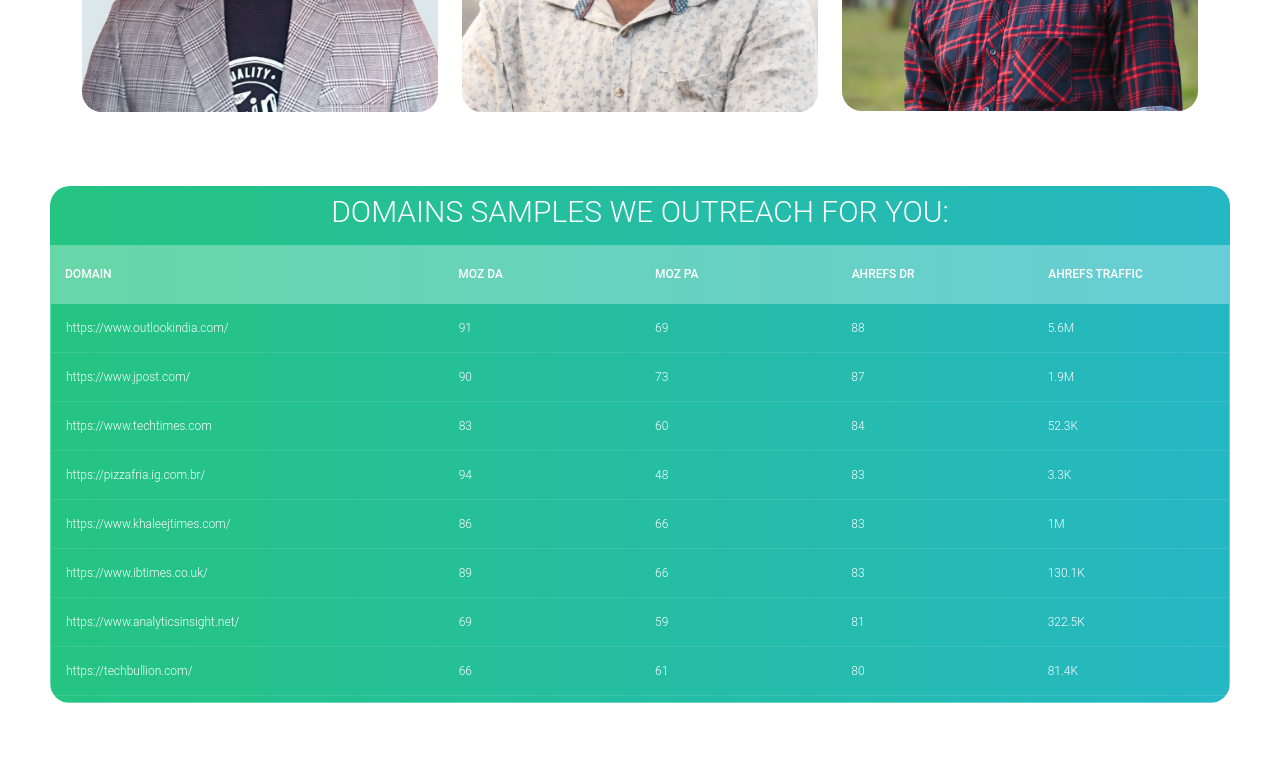
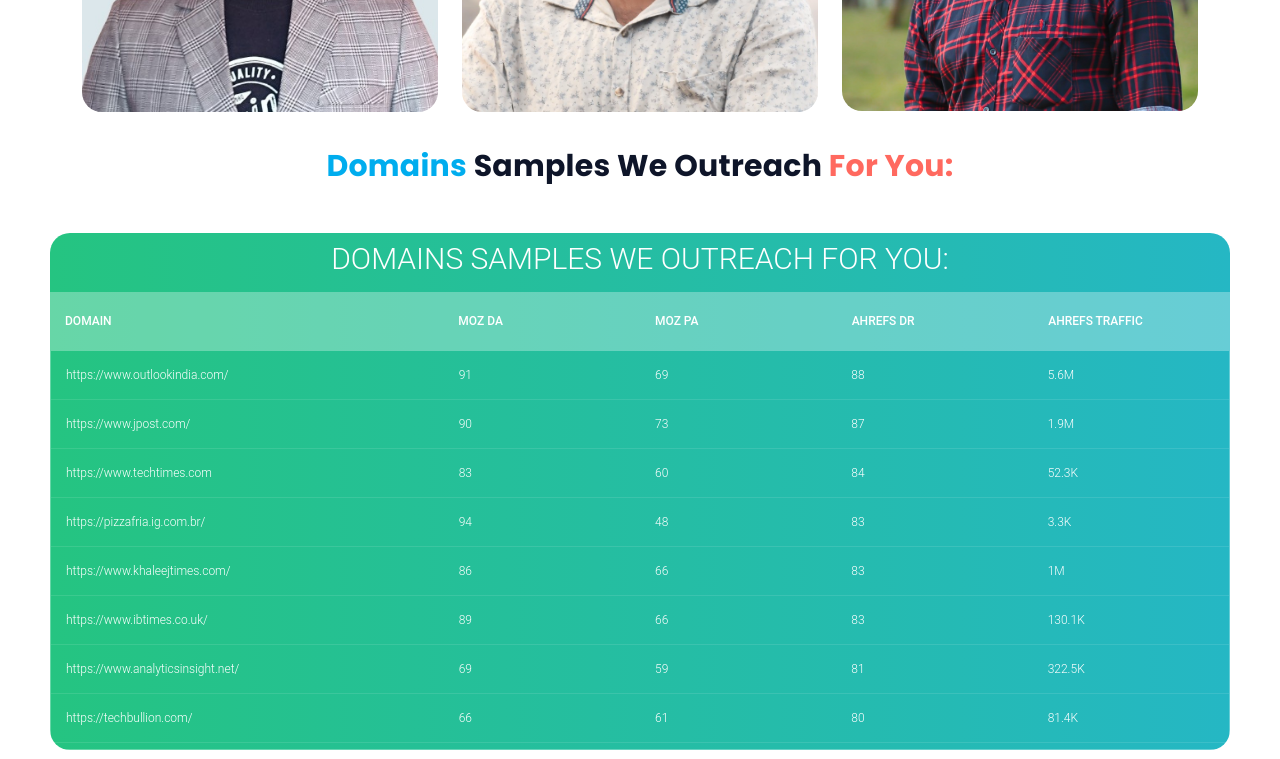
Before and after one commit to debasiskar123/seolinkhub, a plain HTML site: page index.html in a window 1280 px wide. Shown: the part 3480-4239 px from the top of the page. Drawn offline with Linux system fonts and the light colour scheme.

Commit message:
Update index.html
table header

```diff
--- a/index.html
+++ b/index.html
@@ -616,7 +616,14 @@
     </div>
   </div>
 
+<div class="row">
+      <div class="col-lg-6 offset-lg-3">
+        <div class="section-heading pt-2" style="text-align: center;">
+          <h2>Domains  <em>samples we outreach</em><span style="color: #ff695f;"> for you:</span></h2>
 
+        </div>
+      </div>
+    </div>
   <section id="web-table">
     <!--for demo wrap-->
     <h1 class="pt-2">Domains samples we outreach for you:</h1>
```
